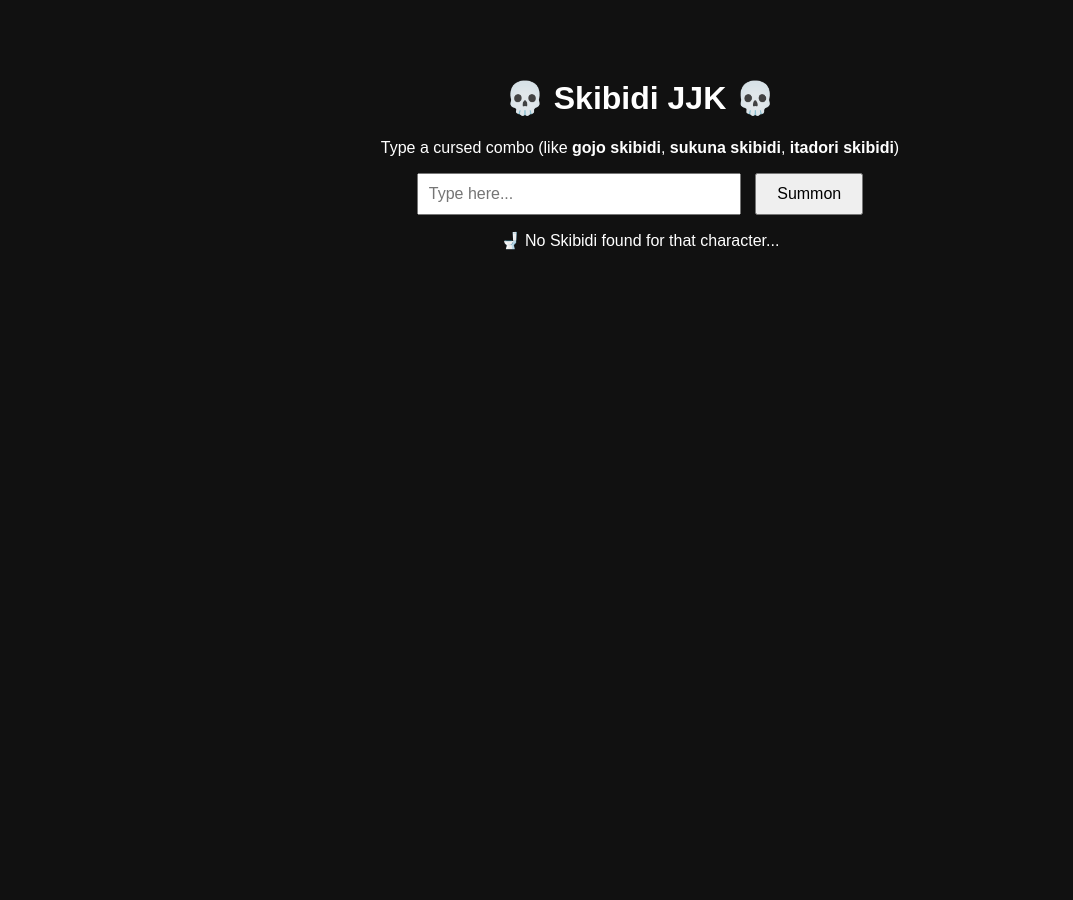
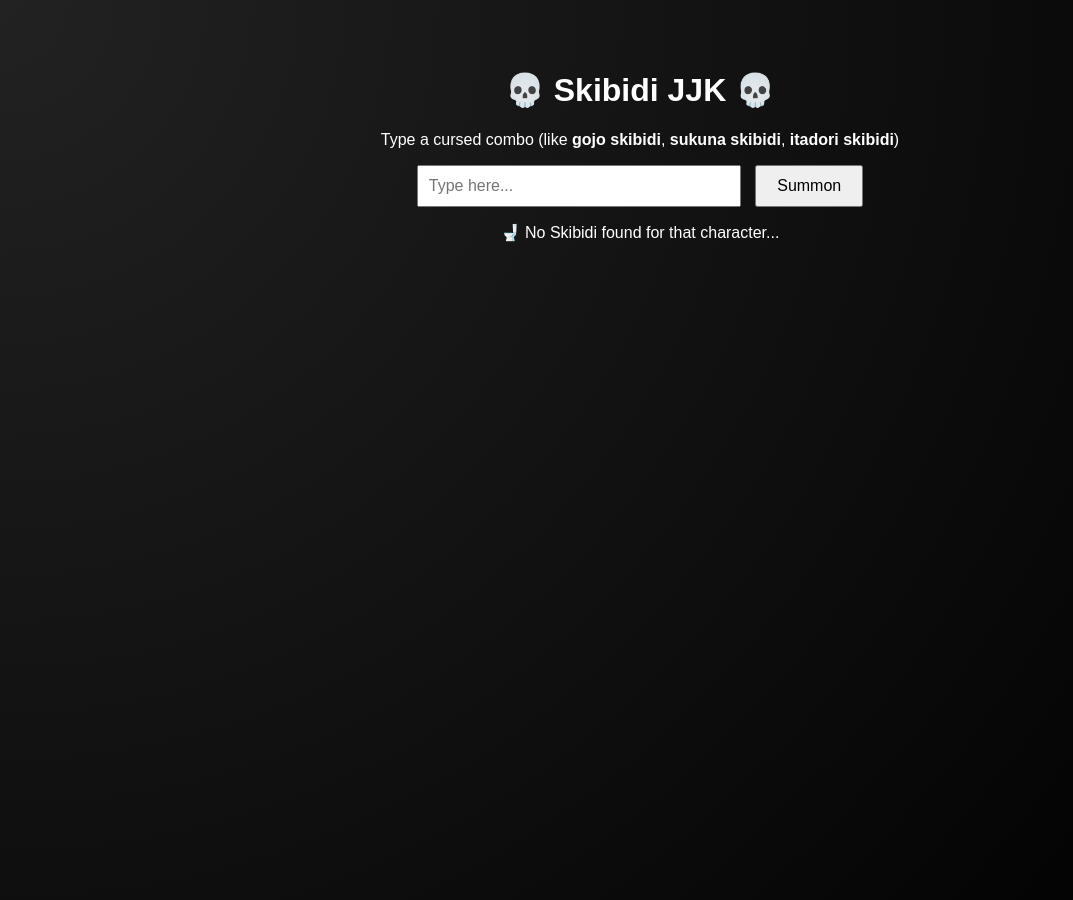
Before and after one commit to shadowswagg08/Shadowswagg08.github.io, a plain HTML site: page index.html in a window 1280 px wide. Both pictures are taken after a click on the button "Summon". Shown: the whole page, without its empty margins (0-1073 px from the left). Before the commit the page ends 800 px from the top, so only its background shows below. Drawn offline with Linux system fonts and the light colour scheme.

Commit message:
Update index.html

```diff
--- a/index.html
+++ b/index.html
@@ -5,11 +5,14 @@
   <title>Skibidi JJK</title>
   <style>
     body {
-      background-color: #111;
+      margin: 0;
+      height: 100vh;
+      background: radial-gradient(circle at center, #111, #000);
       color: white;
       font-family: Arial, sans-serif;
       text-align: center;
       padding: 50px;
+      overflow: hidden;
     }
     input {
       padding: 10px;
@@ -26,6 +29,7 @@
       margin-top: 20px;
       max-width: 400px;
       border-radius: 12px;
+      box-shadow: 0 0 20px #fff;
     }
   </style>
 </head>
@@ -39,10 +43,11 @@
   <div id="result"></div>
 
   <script>
+    // Show images
     function showImage() {
       let input = document.getElementById("userInput").value.toLowerCase();
       let result = document.getElementById("result");
-      result.innerHTML = ""; // clear before showing
+      result.innerHTML = "";
 
       if (input.includes("gojo")) {
         result.innerHTML = "<img src='Gojo.jpeg' alt='Gojo Skibidi'>";
@@ -57,6 +62,13 @@
         result.innerHTML = "<p>🚽 No Skibidi found for that character...</p>";
       }
     }
+
+    // Moving background with cursor
+    document.addEventListener("mousemove", function(e) {
+      let x = (e.clientX / window.innerWidth) * 100;
+      let y = (e.clientY / window.innerHeight) * 100;
+      document.body.style.background = `radial-gradient(circle at ${x}% ${y}%, #222, #000)`;
+    });
   </script>
 </body>
 </html>
```
